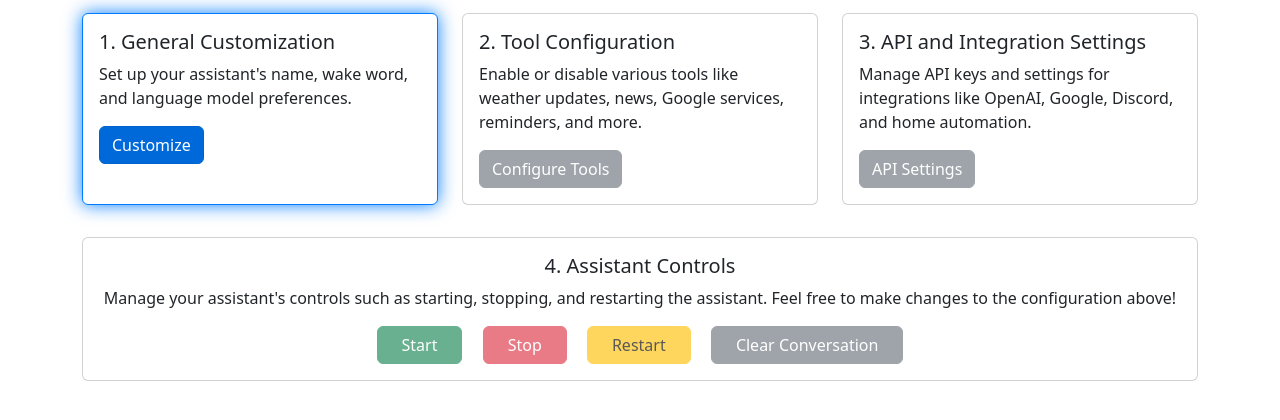
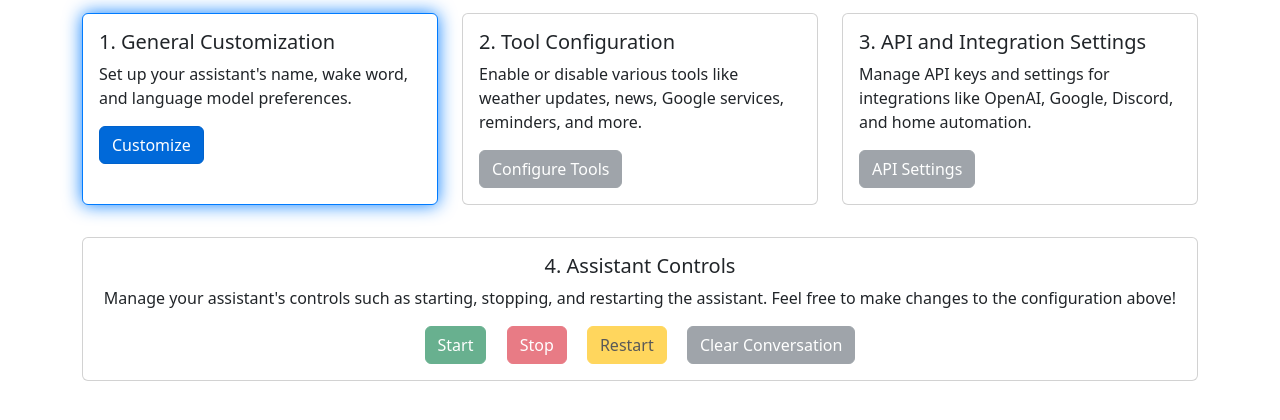
Before and after one commit to XenioxYT/jarvis-setup, a Django app: page / in a window 1280 px wide. Shown: the part 243-663 px from the top of the page. Run offline with Django 5.2, Linux system fonts and the light colour scheme; data comes from the database, SQL or seed files in the repository.

Commit message:
Refactor assistant controls in home.html

```diff
--- a/jarvisSetup/webserver/templates/home.html
+++ b/jarvisSetup/webserver/templates/home.html
@@ -98,15 +98,63 @@
                             4. Assistant Controls
                         </h5>
                         <p class="card-text">Manage your assistant's controls such as starting, stopping, and restarting the assistant. Feel free to make changes to the configuration above!</p>
-                        <a href="{% url 'home' %}" class="btn btn-success px-4 mx-2 {% if setup_flow.setup_flow != 'done' %}disabled btn-secondary{% endif %}">Start</a>
-                        <a href="{% url 'home' %}" class="btn btn-danger px-4 mx-2 {% if setup_flow.setup_flow != 'done' %}disabled btn-secondary{% endif %}">Stop</a>
-                        <a href="{% url 'home' %}" class="btn btn-warning px-4 mx-2 {% if setup_flow.setup_flow != 'done' %}disabled btn-secondary{% endif %}">Restart</a>
-                        <a href="{% url 'home' %}" class="btn btn-primary px-4 mx-2 {% if setup_flow.setup_flow != 'done' %}disabled btn-secondary{% endif %}">Clear Conversation</a>
+                        <button id="startButton" class="btn btn-success mx-2 {% if setup_flow.setup_flow != 'done' %}disabled btn-secondary{% endif %}">
+                            Start
+                            <span class="spinner-border spinner-border-sm" role="status" aria-hidden="true" style="display: none;"></span>
+                        </button>
+                        <button id="stopButton" class="btn btn-danger mx-2 {% if setup_flow.setup_flow != 'done' %}disabled btn-secondary{% endif %}">
+                            Stop
+                            <span class="spinner-border spinner-border-sm" role="status" aria-hidden="true" style="display: none;"></span>
+                        </button>
+                        <button id="restartButton" class="btn btn-warning mx-2 {% if setup_flow.setup_flow != 'done' %}disabled btn-secondary{% endif %}">
+                            Restart
+                            <span class="spinner-border spinner-border-sm" role="status" aria-hidden="true" style="display: none;"></span>
+                        </button>
+                        <button id="clearButton" class="btn btn-primary mx-2 {% if setup_flow.setup_flow != 'done' %}disabled btn-secondary{% endif %}">
+                            Clear Conversation
+                            <span class="spinner-border spinner-border-sm" role="status" aria-hidden="true" style="display: none;"></span>
+                        </button>
                     </div>
                 </div>
             </div>
         </div>
     </div>
+
+    <script>
+        var buttons = ["startButton", "stopButton", "restartButton", "clearButton"];
+        var urls = ['/run-task/', '/stop-task/', '/restart-task/', '/clear-conversation/'];
+
+        buttons.forEach(function(buttonId, index) {
+            document.getElementById(buttonId).addEventListener("click", function() {
+                var button = this;
+                var spinner = button.querySelector('.spinner-border');
+
+                // Show spinner
+                spinner.style.display = 'inline-block';
+
+                // Make AJAX call
+                fetch(urls[index], {
+                    method: 'GET',  // or 'POST' if necessary
+                    // headers, credentials, etc. for CSRF and other settings
+                })
+                .then(response => response.json())
+                .then(data => {
+                    // Hide spinner
+                    spinner.style.display = 'none';
+
+                    // Handle response
+                    if(data.status === 'completed') {
+                        // Update UI or notify user
+                    }
+                })
+                .catch(error => {
+                    // Hide spinner
+                    spinner.style.display = 'none';
+                    // Handle error
+                });
+            });
+        });
+        </script>
 
     <!-- Additional Styles -->
     <style>
```
